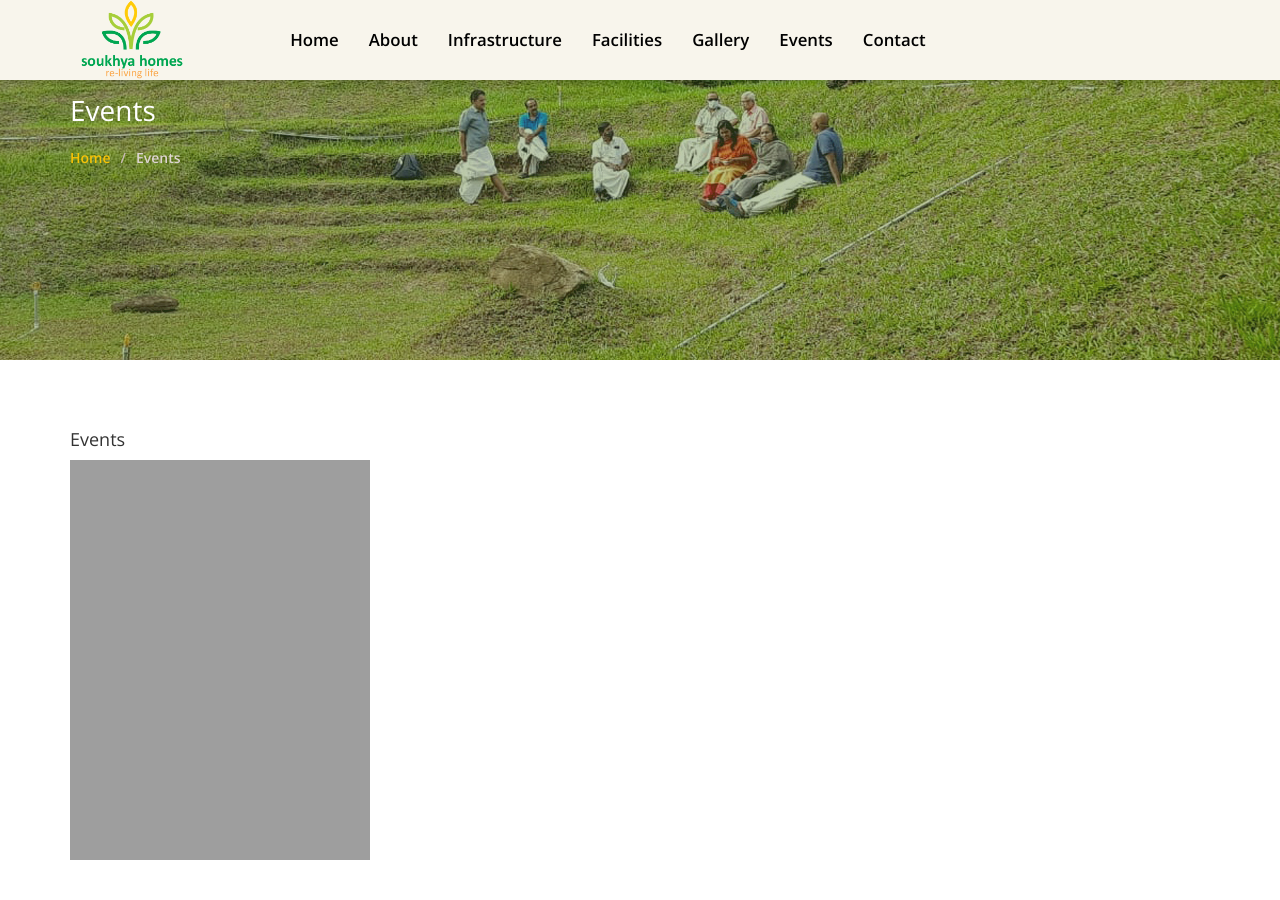
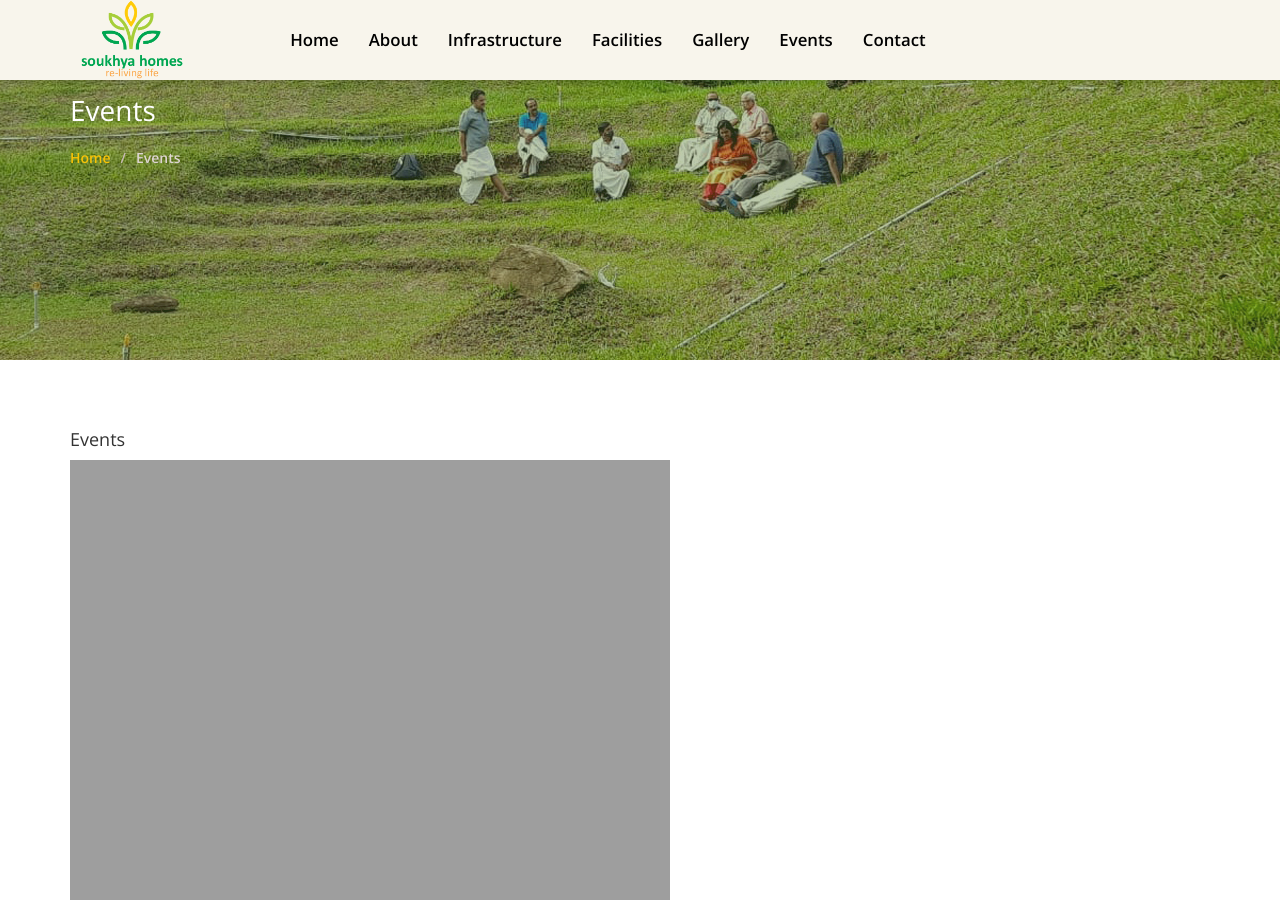
Before and after one commit to soukhyahomes/soukhyahomes.github.io, a Jekyll site: the page built from events.md, in a window 1280 px wide and 900 px high. Built offline with Jekyll 4.4.1, drawn with Linux system fonts in a browser that asks for light colours; nearby versions of some CDN libraries.

Commit message:
Update events.html

```diff
--- a/_layouts/events.html
+++ b/_layouts/events.html
@@ -42,13 +42,13 @@
                   <!-- <h4><b>FEEDBACK</b></h4> -->
 <div class="gallery">
       <a target="_blank">
-    <img src="\assets\img\Soukhya (04).jpg" class="w3-round-large" alt="norway" width="300" height="200">
+    <img src="\assets\img\Soukhya (04).jpg" class="w3-round-large" alt="norway" width="600" height="400">
   </a>
   <!--<p>Feedback from.....</p>-->
    </div>
    <div class="gallery">
       <a target="_blank">
-    <img src="\assets\img\Soukhya (04).jpg" class="w3-round-large" alt="norway" width="300" height="200" >
+    <img src="\assets\img\Soukhya (05).jpg" class="w3-round-large" alt="norway" width="600" height="400" >
   </a>
   <!--<p>Feedback from.....</p>-->
    </div>
```
